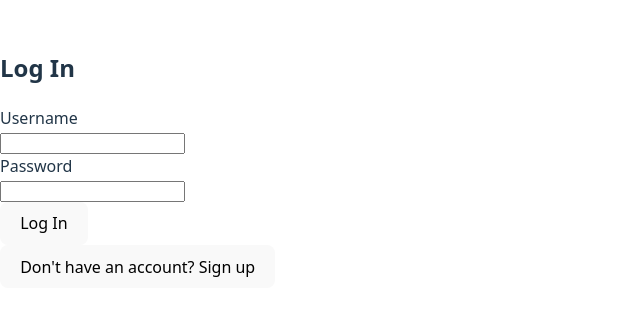
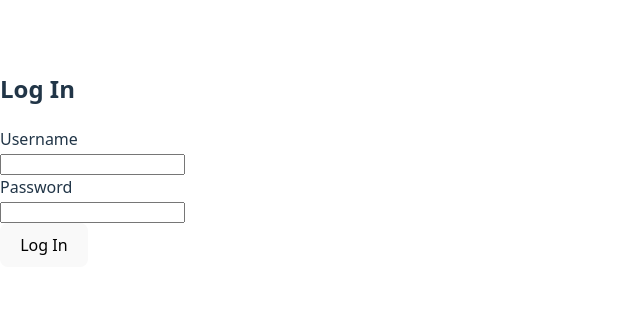
Before and after one commit to puctw/PostScriptum, a React (Vite) app: page /auth in a window 1280 px wide. Shown: the part 241-556 px from the top of the page, without its empty margins (0-640 px from the left). Built offline with nearby package versions, Linux system fonts and the light colour scheme.

Commit message:
improved_auth

```diff
--- a/src/app/auth/auth.jsx
+++ b/src/app/auth/auth.jsx
@@ -1,16 +1,20 @@
 import { useState } from 'react';
-import { useNavigate } from 'react-router-dom';
-import { Input } from '../../components/input';
-import { Label } from '../../components/label';
+import { useNavigate, useSearchParams } from 'react-router-dom';
+import { Input } from '../../components/Input';
+import { Label } from '../../components/Label';
 import '../../styles/signup.css';
 
 export default function Auth() {
+  const [searchParams] = useSearchParams();
+  const mode = searchParams.get('mode') || 'login'; // default to login
+
   const [username, setUsername] = useState('');
   const [password, setPassword] = useState('');
   const [confirmPassword, setConfirmPassword] = useState('');
-  const [isSignUp, setIsSignUp] = useState(false);
   const [error, setError] = useState('');
   const navigate = useNavigate();
+
+  const isSignUp = mode === 'signup';
 
   const handleSubmit = (e) => {
     e.preventDefault();
@@ -79,23 +83,6 @@ export default function Auth() {
             {isSignUp ? 'Sign Up' : 'Log In'}
           </button>
         </form>
-
-        <div className="text-center">
-          <button
-            type="button"
-            onClick={() => {
-              setIsSignUp((prev) => !prev);
-              setError('');
-              setPassword('');
-              setConfirmPassword('');
-            }}
-            className="text-sm text-blue-600 hover:underline mt-4"
-          >
-            {isSignUp
-              ? 'Already have an account? Log in'
-              : "Don't have an account? Sign up"}
-          </button>
-        </div>
       </div>
     </div>
   );
--- a/src/components/Header.jsx
+++ b/src/components/Header.jsx
@@ -19,8 +19,8 @@ export default function Header() {
         </nav>
 
         <div className="auth-buttons">
-          <Link to="/auth" className="login-button">Log In</Link>
-          <Link to="/auth" className="signin-link">Sign In</Link>
+        <Link to="/auth?mode=login" className="login-button">Log In</Link>
+        <Link to="/auth?mode=signup" className="signin-link">Sign In</Link>
         </div>
       </div>
     </header>
```
